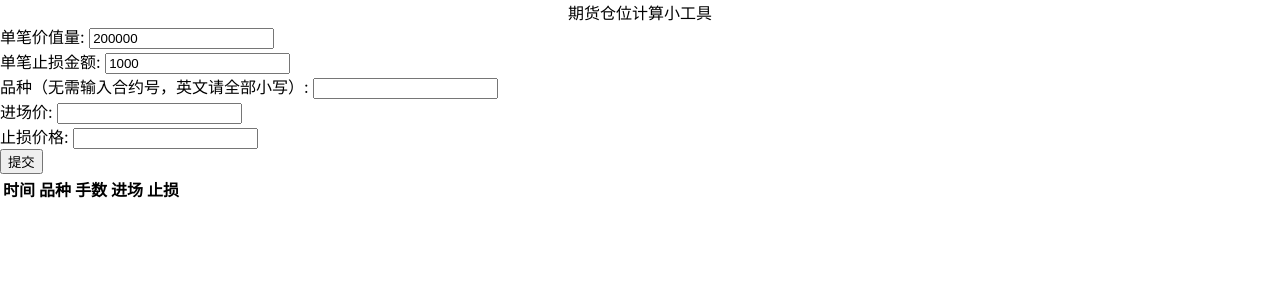
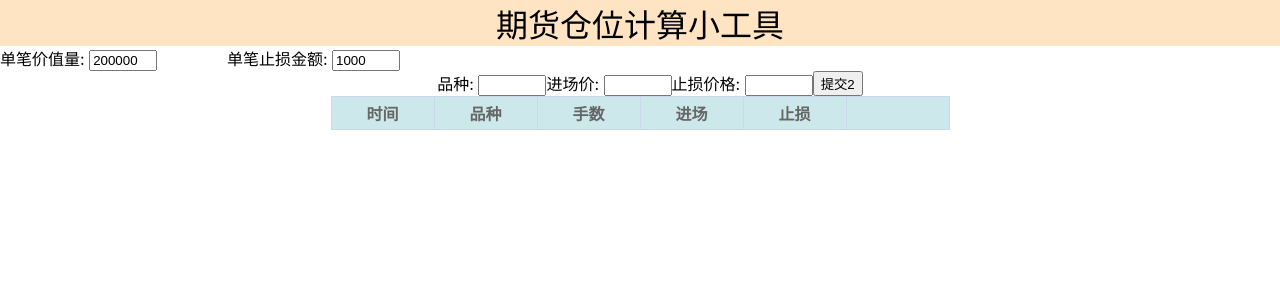
Before and after one commit to lzx19951022/futuresTools, a React (Create React App) app: page / in a window 1280 px wide. Shown: the top 300 px of the page. Built offline with nearby package versions, Linux system fonts and the light colour scheme.

Commit message:
增加数据删除功能，计算和显示图表模块重写

```diff
--- a/src/components/cal/cal.js
+++ b/src/components/cal/cal.js
@@ -37,13 +37,13 @@ export class Cal extends React.Component {
     super(props);
     this.tableData = [];
     this.state = {
+      setValue:[],
       totalValue: 200000,
       stopLossValue: 1000,
       futuresProducts:'',
       strikePrice: '',
       stopLostPrice: '',
-      minimumPriceMovementValue: 10,
-      append:'',
+      minimumPriceMovementValue: 10
     }
     this.setTotal = this.setTotal.bind(this);
     this.setStopLoss = this.setStopLoss.bind(this);
@@ -51,16 +51,21 @@ export class Cal extends React.Component {
     this.setLossValue = this.setLossValue.bind(this);
     this.setStrikePrice = this.setStrikePrice.bind(this);
     this.calculation = this.calculation.bind(this);
-    this.hanldeTableData = this.hanldeTableData.bind(this)
+    this.getTime = this.getTime.bind(this);
+    this.handleSetValue = this.handleSetValue.bind(this);
+    this.getId = this.getId.bind(this);
+    this.removeData = this.removeData.bind(this);
   }
 
   //通过fill.js 传输产品，单笔价值量，止损止盈和单笔亏损
   setTotal(e) {
-    this.setState({totalValue: e})
+    this.setState({totalValue: e});
+
   };
 
   setLossValue(e) {
     this.setState({stopLossValue: e})
+
   };
 
   setProducts(e) {
@@ -68,15 +73,21 @@ export class Cal extends React.Component {
       futuresProducts: e,
       minimumPriceMovementValue: minimumPriceMovement[e]
     })
+
+
   };
 
   setStopLoss(e) {
     this.setState({stopLostPrice: e})
+
   };
 
   setStrikePrice(e) {
     this.setState({strikePrice: e})
+
   };
+
+
 
 
   //计算出最终下单的手数
@@ -85,8 +96,8 @@ export class Cal extends React.Component {
     let totalVolume = Math.floor(this.state.totalValue/(this.state.minimumPriceMovementValue * this.state.strikePrice));
     let lossvalue =  Math.abs(this.state.strikePrice - this.state.stopLostPrice);
     let lossVolume = Math.floor(this.state.stopLossValue / (lossvalue*this.state.minimumPriceMovementValue));
+    return volume = totalVolume > lossVolume ? lossVolume : totalVolume
 
-    return volume = totalVolume > lossVolume ? lossVolume : totalVolume
   }
 
   //获取提交计算时的时间
@@ -95,41 +106,62 @@ export class Cal extends React.Component {
     let hour = date.getHours();
     let min = date.getMinutes();
     let sec = date.getSeconds();
+
     if (hour < 10) {
-      hour = `0${hour}`;
-    } else if (min < 10) {
-      min = `0${min}`;
-    } else if (sec < 10) {
-      sec = `0${sec}`;
-    }
+      hour = '0'+ hour;
+    } ;
+    if (min < 10) {
+      min = '0'+ min ;
+    } ;
+    if (sec < 10) {
+      sec = '0'+ sec ;
+    };
 
     return `${hour}:${min}:${sec}`
   }
 
-  //点击提交时渲染结果数据，采用了push方法给数组arry增加数据的方式。
-  hanldeTableData() {
-    if (this.state.futuresProducts != '' && this.state.strikePrice != '' && this.state.stopLostPrice != '') {
-    this.tableData.unshift(<TableData time={this.getTime()} products={this.state.futuresProducts} volume={this.calculation()} strikePrice={this.state.strikePrice} stopLossPrice={this.state.stopLostPrice}/>);
-    this.setState({append: this.tableData})
-    } else if (this.state.futuresProducts === ''){
-      alert('请填写期货品种')
-    } else if (this.state.strikePrice === '') {
-      alert('请填写进场位')
-    } else if (this.state.stopLostPrice === '') {
-      alert('请填写止损价')
-    }
+  getId() {
+    //通过utc时间设定一个唯一的id
+    let id = Date.now();
+    return id
   }
 
+  handleSetValue(){
+    //获取当前数据组
+    let objset;
+    objset = this.state.setValue
+
+
+    if (this.state.futuresProducts !== '' && this.state.stopLostPrice !== '' && this.state.strikePrice !== '') {
+    let obj1 = {
+          time: this.getTime(),
+          futuresProducts: this.state.futuresProducts,
+          strikePrice: this.state.strikePrice,
+          stopLostPrice: this.state.stopLostPrice,
+          volume: this.calculation(),
+          id: this.getId()
+    }
+
+    objset.push(obj1)
+    //通过push增加新数组，设置state
+    this.setState({setValue: objset})
+  } else {
+    alert('数据填写不完整，请检查数据')
+  }
+  }
+
+  //点击结果列表中的减号可以删去数据结果
+  removeData(removedata) {
+    let data = this.state.setValue;
+    data = data.filter(currentData => currentData.id !== removedata.id)
+    this.setState({setValue: data})
+  }
 
   render(){
     return(
       <div>
-        <Fill  total={this.setTotal} loss={this.setLossValue} products={this.setProducts} stopLoss={this.setStopLoss} strikePrice={this.setStrikePrice} />
-        <input  type="submit" className="button" onClick={this.hanldeTableData}  value="提交" />
-        <Table />
-        <div>
-        {this.tableData}
-        </div>
+        <Fill  total={this.setTotal} loss={this.setLossValue} products={this.setProducts} stopLoss={this.setStopLoss} strikePrice={this.setStrikePrice} onclick={this.handleSetValue}/>
+        <Table  data={this.state.setValue} removeData={this.removeData} />
       </div>
     )
   }
--- a/src/components/fill/fill.css
+++ b/src/components/fill/fill.css
@@ -0,0 +1,26 @@
+.container {
+  display: flex;
+}
+
+#container1 {
+min-width: 400px;
+max-width: 400px;
+justify-content: space-between;
+}
+
+#container2 {
+  width: 100%;
+  text-align: center;
+  justify-content: center;
+  padding: 0 10px;
+}
+
+#container3 {
+  display: block;
+  width: 100%;
+  justify-content: center
+}
+
+#futureProducts {
+  width: 100%;
+}
--- a/src/components/fill/fill.js
+++ b/src/components/fill/fill.js
@@ -40,6 +40,7 @@ export class Fill extends React.Component {
   render() {
   return (
     <div>
+      <div className='container' id='container1'>
         <div>
           <label for='totalValue'>单笔价值量: </label>
           <input type='text' id='totalValue' onChange={this.setTotal} value='200000'/>
@@ -48,9 +49,11 @@ export class Fill extends React.Component {
           <label for='stopLossValue'>单笔止损金额:  </label>
           <input type='text' id='stopLossValue' onChange={this.setLossValue} value='1000'/>
         </div>
+      </div>
+      <div >
+        <div className='container' id='container2'>
           <div>
-        <div>
-          <label for='futuresProducts'>品种（无需输入合约号，英文请全部小写）: </label>
+            <label for='futuresProducts'>品种: </label>
             <input type='text' id='futuresProducts' onChange={this.setProducts} />
           </div>
           <div>
@@ -61,6 +64,8 @@ export class Fill extends React.Component {
             <label for='stopLossPrice'>止损价格: </label>
             <input type='text' id='stopLossPrice' onChange={this.setStopLoss} />
           </div>
+          <input  type="submit" className="button" onClick={this.props.onclick}  value="提交2" />
+        </div>
       </div>
     </div>
   )
--- a/src/components/head/head.css
+++ b/src/components/head/head.css
@@ -1,4 +1,14 @@
 .head{
   width: 100%;
   text-align: center;
+  background-color: bisque;
+  font-size: 2em;
 }
+
+#totalValue,
+#stopLossValue,
+#futuresProducts,
+#takeProfitPrice,
+#stopLossPrice {
+width: 60px;
+}
--- a/src/components/table/table.css
+++ b/src/components/table/table.css
@@ -0,0 +1,25 @@
+table
+        {
+            border-collapse: collapse;
+            margin: 0 auto;
+            text-align: center;
+        }
+        table td, table th
+        {
+            border: 1px solid #cad9ea;
+            color: #666;
+            height: 30px;
+        }
+        table thead th
+        {
+            background-color: #CCE8EB;
+            width: 100px;
+        }
+        table tr:nth-child(odd)
+        {
+            background: #fff;
+        }
+        table tr:nth-child(even)
+        {
+            background: #F5FAFA;
+        }
--- a/src/components/table/table.js
+++ b/src/components/table/table.js
@@ -1,7 +1,9 @@
 import React from 'react';
 import './table.css';
+import { TableData } from './tabledata';
 
-export const Table = () => {
+export class Table extends React.Component {
+  render() {
   return (
     <table>
       <thead>
@@ -11,8 +13,15 @@ export const Table = () => {
         <th>手数</th>
         <th>进场</th>
         <th>止损</th>
+        <th></th>
       </tr>
       </thead>
+      <tbody>
+        {this.props.data.map(data => {
+          return <TableData data={data} id={data.id} removeData={this.props.removeData}/>
+        })}
+      </tbody>
     </table>
   )
+  }
 }
--- a/src/components/table/tabledata.js
+++ b/src/components/table/tabledata.js
@@ -1,24 +1,28 @@
 import React from 'react';
 import './tabledata.css';
-import { Table } from './table';
 
 export class TableData extends React.Component {
-  render() {
+  constructor(props) {
+    super(props);
+    this.removeData = this.removeData.bind(this)
+  }
 
 
+  removeData() {
+    this.props.removeData(this.props.data);
+  }
+
+
+  render() {
     return (
-      <table>
-        <tbody>
         <tr>
-          <td>{this.props.time}</td>
-          <td>{this.props.products}</td>
-          <td>{this.props.volume}</td>
-          <td>{this.props.strikePrice}</td>
-          <td>{this.props.stopLossPrice}</td>
+          <td>{this.props.data.time}</td>
+          <td>{this.props.data.futuresProducts}</td>
+          <td>{this.props.data.volume}</td>
+          <td>{this.props.data.strikePrice}</td>
+          <td>{this.props.data.stopLostPrice}</td>
+          <td><button onClick={this.removeData}>-</button></td>
         </tr>
-        </tbody>
-      </table>
     )
-
   }
 }
```
Lines whose indentation alone changed are shown as unchanged.
